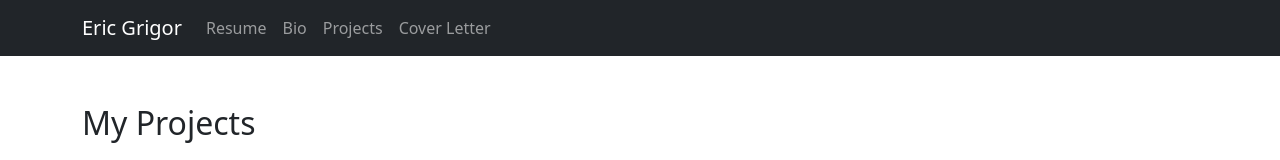
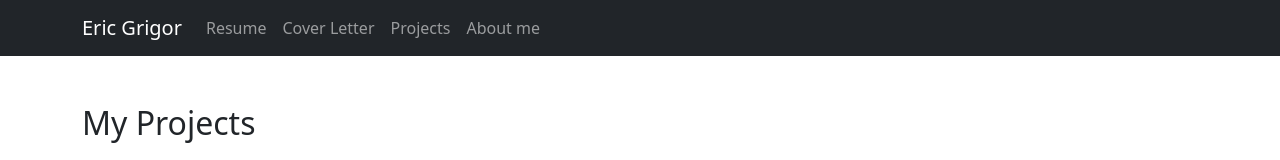
Before and after one commit to e41c/eric, a React (Create React App) app: page /#/projects in a window 1280 px wide. Shown: the top 160 px of the page. Built offline with nearby package versions, Linux system fonts and the light colour scheme.

Commit message:
updated nav bar

```diff
--- a/package.json
+++ b/package.json
@@ -1,5 +1,5 @@
 {
-  "homepage": "https://ericgrigor.com",
+  "homepage": "https://e41c.github.io/react-portfolio/",
   "name": "react-portfolio",
   "version": "0.1.0",
   "private": true,
--- a/src/components/Navbar.jsx
+++ b/src/components/Navbar.jsx
@@ -19,18 +19,20 @@ const Navbar = () => {
         </button>
         <div className={`collapse navbar-collapse ${isNavExpanded ? 'show' : ''}`} id="navbarNavDropdown">
           <ul className="navbar-nav">
+
             <li className="nav-item">
               <Link className="nav-link" to="/resume">Resume</Link>
             </li>
             <li className="nav-item">
-              <Link className="nav-link" to="/bio">Bio</Link>
+              <Link className="nav-link" to="/cover-letter">Cover Letter</Link>
             </li>
             <li className="nav-item">
               <Link className="nav-link" to="/projects">Projects</Link>
             </li>
             <li className="nav-item">
-              <Link className="nav-link" to="/cover-letter">Cover Letter</Link>
+              <Link className="nav-link" to="/bio">About me</Link>
             </li>
+
             {/* Social Dropdown Here */}
           </ul>
         </div>
```
